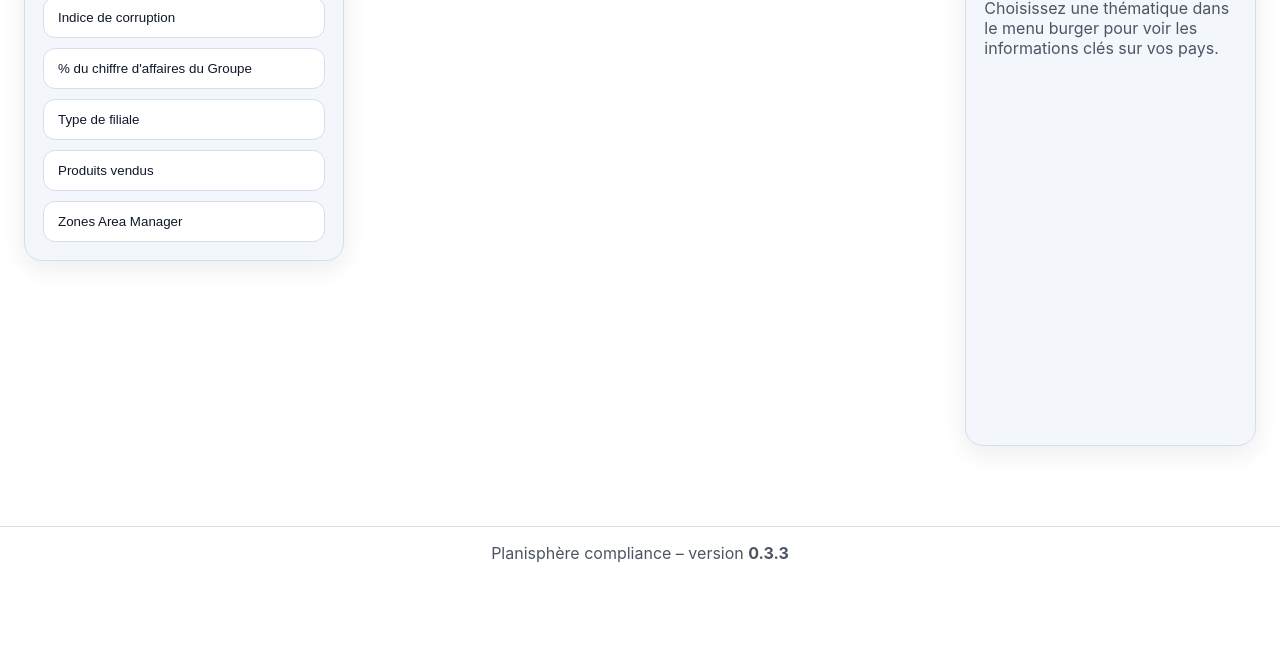
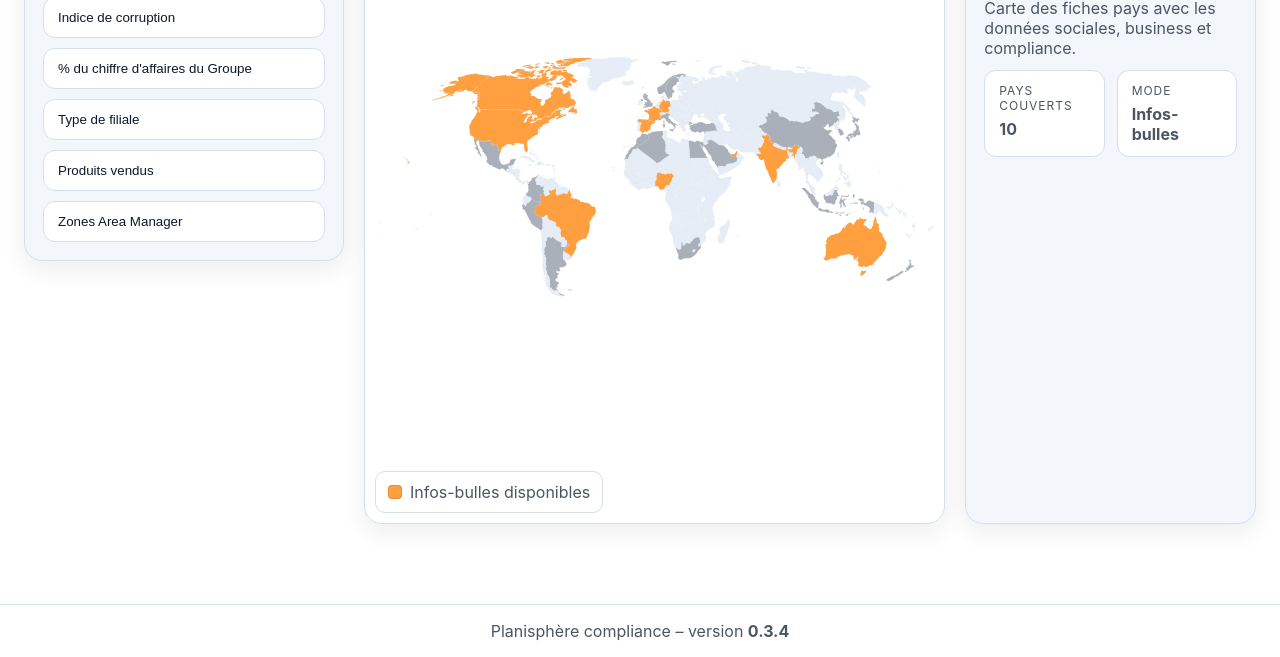
Before and after one commit to antoinelmariel-ux/planisphere, a plain HTML site: page index.html in a window 1280 px wide. Shown: the part 223-880 px from the top of the page. Before the commit the page ends 802 px from the top, so only its background shows below. Drawn offline with Linux system fonts and the light colour scheme.

Commit message:
Use SVG world map for world map rendering

```diff
--- a/assets/css/styles.css
+++ b/assets/css/styles.css
@@ -146,11 +146,17 @@ main {
   overflow: hidden;
 }
 
-.leaflet-container {
+.map svg {
   width: 100%;
   height: 100%;
-  font-family: inherit;
-  border-radius: var(--radius);
+  display: block;
+}
+
+.map path {
+  fill: #e6edf7;
+  stroke: #cbd5e1;
+  stroke-width: 0.5;
+  transition: fill 0.2s ease, opacity 0.2s ease;
 }
 
 .legend {
--- a/assets/js/app.js
+++ b/assets/js/app.js
@@ -1,50 +1,82 @@
-const APP_VERSION = "0.3.3";
-const TILE_RESOURCES_HELP =
-  "Pour afficher la carte, assurez-vous que Leaflet (assets/vendor/leaflet/leaflet.js et leaflet.css) est chargé et que l'accès aux tuiles OpenStreetMap (https://{s}.tile.openstreetmap.org) est autorisé.";
+const APP_VERSION = "0.3.4";
+const WORLD_SVG_PATH = "assets/world.svg";
+const COUNTRY_ID_MAPPINGS = {
+  US: "US",
+  CA: "CA",
+  MX: "MX",
+  BR: "BR",
+  AR: "AR",
+  CO: "CO",
+  PE: "PE",
+  GB: "GB",
+  FR: "FR",
+  DE: "DE",
+  ES: "ES",
+  IT: "IT",
+  NO: "NO",
+  SE: "SE",
+  DZ: "DZ",
+  MA: "MA",
+  NG: "NG",
+  ZA: "ZA",
+  EG: "EG",
+  TR: "TR",
+  SA: "SA",
+  AE: "AE",
+  IN: "IN",
+  CN: "CN",
+  JP: "JP",
+  KR: "KR",
+  AU: "AU",
+  NZ: "NZ",
+  SG: "SG",
+  ID: "ID"
+};
 
 document.getElementById("versionLabel").textContent = APP_VERSION;
 
-const COUNTRY_SHAPES = [
-  { id: "USA", name: "États-Unis", bounds: [-125, 24, -66, 49] },
-  { id: "CAN", name: "Canada", bounds: [-140, 50, -60, 83] },
-  { id: "MEX", name: "Mexique", bounds: [-117, 14, -86, 33] },
-  { id: "BRA", name: "Brésil", bounds: [-74, -34, -34, 5] },
-  { id: "ARG", name: "Argentine", bounds: [-73, -55, -53, -22] },
-  { id: "COL", name: "Colombie", bounds: [-79, -4, -66, 13] },
-  { id: "PER", name: "Pérou", bounds: [-82, -18, -68, -2] },
-  { id: "GBR", name: "Royaume-Uni", bounds: [-8, 50, 2, 59] },
-  { id: "FRA", name: "France", bounds: [-5, 42, 7, 51] },
-  { id: "DEU", name: "Allemagne", bounds: [5, 47, 15, 55] },
-  { id: "ESP", name: "Espagne", bounds: [-9, 36, 3, 44] },
-  { id: "ITA", name: "Italie", bounds: [7, 37, 18, 47] },
-  { id: "NOR", name: "Norvège", bounds: [4, 58, 31, 71] },
-  { id: "SWE", name: "Suède", bounds: [11, 55, 23, 69] },
-  { id: "DZA", name: "Algérie", bounds: [-9, 19, 12, 37] },
-  { id: "MAR", name: "Maroc", bounds: [-13, 27, -1, 36] },
-  { id: "NGA", name: "Nigéria", bounds: [2, 4, 14, 14] },
-  { id: "ZAF", name: "Afrique du Sud", bounds: [16, -35, 33, -22] },
-  { id: "EGY", name: "Égypte", bounds: [25, 22, 36, 32] },
-  { id: "TUR", name: "Turquie", bounds: [26, 36, 45, 42] },
-  { id: "SAU", name: "Arabie Saoudite", bounds: [35, 16, 56, 32] },
-  { id: "ARE", name: "Émirats arabes unis", bounds: [51, 22, 56, 27] },
-  { id: "IND", name: "Inde", bounds: [68, 8, 97, 33] },
-  { id: "CHN", name: "Chine", bounds: [73, 18, 135, 53] },
-  { id: "JPN", name: "Japon", bounds: [130, 31, 145, 45] },
-  { id: "KOR", name: "Corée du Sud", bounds: [126, 34, 130, 39] },
-  { id: "AUS", name: "Australie", bounds: [113, -44, 154, -10] },
-  { id: "NZL", name: "Nouvelle-Zélande", bounds: [166, -47, 179, -34] },
-  { id: "SGP", name: "Singapour", bounds: [103, 1, 104, 2] },
-  { id: "IDN", name: "Indonésie", bounds: [95, -11, 141, 6] }
+const COUNTRIES = [
+  { id: "US", name: "États-Unis", svgKeys: ["United States"] },
+  { id: "CA", name: "Canada", svgKeys: ["Canada"] },
+  { id: "MX", name: "Mexique", svgKeys: ["Mexico", "MX"] },
+  { id: "BR", name: "Brésil", svgKeys: ["Brazil", "BR"] },
+  { id: "AR", name: "Argentine", svgKeys: ["Argentina", "AR"] },
+  { id: "CO", name: "Colombie", svgKeys: ["Colombia", "CO"] },
+  { id: "PE", name: "Pérou", svgKeys: ["Peru", "PE"] },
+  { id: "GB", name: "Royaume-Uni", svgKeys: ["United Kingdom", "GB", "England", "Scotland", "Wales", "Northern Ireland"] },
+  { id: "FR", name: "France", svgKeys: ["France", "FR"] },
+  { id: "DE", name: "Allemagne", svgKeys: ["Germany", "DE"] },
+  { id: "ES", name: "Espagne", svgKeys: ["Spain", "ES"] },
+  { id: "IT", name: "Italie", svgKeys: ["Italy", "IT"] },
+  { id: "NO", name: "Norvège", svgKeys: ["Norway", "NO"] },
+  { id: "SE", name: "Suède", svgKeys: ["Sweden", "SE"] },
+  { id: "DZ", name: "Algérie", svgKeys: ["Algeria", "DZ"] },
+  { id: "MA", name: "Maroc", svgKeys: ["Morocco", "MA"] },
+  { id: "NG", name: "Nigéria", svgKeys: ["Nigeria", "NG"] },
+  { id: "ZA", name: "Afrique du Sud", svgKeys: ["South Africa", "ZA"] },
+  { id: "EG", name: "Égypte", svgKeys: ["Egypt", "EG"] },
+  { id: "TR", name: "Turquie", svgKeys: ["Turkey", "TR"] },
+  { id: "SA", name: "Arabie Saoudite", svgKeys: ["Saudi Arabia", "SA"] },
+  { id: "AE", name: "Émirats arabes unis", svgKeys: ["United Arab Emirates", "AE"] },
+  { id: "IN", name: "Inde", svgKeys: ["India", "IN"] },
+  { id: "CN", name: "Chine", svgKeys: ["China", "CN"] },
+  { id: "JP", name: "Japon", svgKeys: ["Japan", "JP"] },
+  { id: "KR", name: "Corée du Sud", svgKeys: ["South Korea", "Korea", "KR"] },
+  { id: "AU", name: "Australie", svgKeys: ["Australia", "AU"] },
+  { id: "NZ", name: "Nouvelle-Zélande", svgKeys: ["New Zealand", "NZ"] },
+  { id: "SG", name: "Singapour", svgKeys: ["Singapore", "SG"] },
+  { id: "ID", name: "Indonésie", svgKeys: ["Indonesia", "ID"] }
 ];
 
 const DEFAULT_THEMES = {
+
   countryProfile: {
     label: "Fiche pays",
     mode: "tooltip",
     color: "#ff9f3f",
     description: "Carte des fiches pays avec les données sociales, business et compliance.",
     data: {
-      FRA: {
+      FR: {
         employees: 1200,
         revenue: "820 M€",
         activity: "Siège, promotion et collecte",
@@ -52,7 +84,7 @@ const DEFAULT_THEMES = {
         complianceLead: "Jeanne Durand (Sponsor : CFO Groupe)",
         legal: "Protection données, anti-corruption, concurrence"
       },
-      USA: {
+      US: {
         employees: 480,
         revenue: "410 M$",
         activity: "Collecte et distribution digitale",
@@ -60,7 +92,7 @@ const DEFAULT_THEMES = {
         complianceLead: "Elena Walsh (Sponsor : CEO US)",
         legal: "FCPA, privacy state laws, export control"
       },
-      BRA: {
+      BR: {
         employees: 220,
         revenue: "125 M$",
         activity: "Promotion et collecte",
@@ -68,7 +100,7 @@ const DEFAULT_THEMES = {
         complianceLead: "Paulo Mendes (Sponsor : COO LatAm)",
         legal: "LGPD, anti-corruption, concurrence"
       },
-      NGA: {
+      NG: {
         employees: 160,
         revenue: "65 M$",
         activity: "Collecte et distribution locale",
@@ -76,7 +108,7 @@ const DEFAULT_THEMES = {
         complianceLead: "Adaeze Okafor (Sponsor : Area Manager 2)",
         legal: "Donnees, sanctions locales, diligence tiers"
       },
-      IND: {
+      IN: {
         employees: 350,
         revenue: "190 M$",
         activity: "Promotion & collecte",
@@ -84,7 +116,7 @@ const DEFAULT_THEMES = {
         complianceLead: "Amit Sharma (Sponsor : CTO Groupe)",
         legal: "IT Rules, prévention fraude, concurrence"
       },
-      CAN: {
+      CA: {
         employees: 260,
         revenue: "220 M$",
         activity: "Distribution et support régional",
@@ -92,7 +124,7 @@ const DEFAULT_THEMES = {
         complianceLead: "Sophie Tremblay (Sponsor : CRO Amériques)",
         legal: "LPRPDE, lutte anticorruption, obligations export"
       },
-      DEU: {
+      DE: {
         employees: 310,
         revenue: "275 M€",
         activity: "Promotion et opérations industrielles",
@@ -100,7 +132,7 @@ const DEFAULT_THEMES = {
         complianceLead: "Karl Hoffmann (Sponsor : COO Europe)",
         legal: "BAFA export control, concurrence, RGPD"
       },
-      ESP: {
+      ES: {
         employees: 140,
         revenue: "95 M€",
         activity: "Promotion & collecte",
@@ -108,7 +140,7 @@ const DEFAULT_THEMES = {
         complianceLead: "Lucía Ramos (Sponsor : Directeur Europe Sud)",
         legal: "RGPD, Sapin II local, obligations CNMC"
       },
-      ARE: {
+      AE: {
         employees: 120,
         revenue: "70 M$",
         activity: "Hub régional et support partenaires",
@@ -116,7 +148,7 @@ const DEFAULT_THEMES = {
         complianceLead: "Yara Al Nahyan (Sponsor : Area Manager 2)",
         legal: "Lutte anti-blanchiment, obligations Emirats, données sensibles"
       },
-      AUS: {
+      AU: {
         employees: 150,
         revenue: "110 M$",
         activity: "Distribution, support et R&D locale",
@@ -133,26 +165,26 @@ const DEFAULT_THEMES = {
     domain: [0, 100],
     description: "Indice Transparency International (0 = fort risque, 100 = risque faible).",
     data: {
-      CAN: 74,
-      FRA: 72,
-      DEU: 79,
-      USA: 69,
-      GBR: 73,
-      ESP: 60,
-      BRA: 38,
-      ARG: 37,
-      NGA: 24,
-      ZAF: 43,
-      IND: 40,
-      CHN: 45,
-      JPN: 73,
-      AUS: 75,
-      MEX: 31,
-      TUR: 36,
-      ARE: 68,
-      MAR: 38,
-      EGY: 29,
-      KOR: 63
+      CA: 74,
+      FR: 72,
+      DE: 79,
+      US: 69,
+      GB: 73,
+      ES: 60,
+      BR: 38,
+      AR: 37,
+      NG: 24,
+      ZA: 43,
+      IN: 40,
+      CN: 45,
+      JP: 73,
+      AU: 75,
+      MX: 31,
+      TR: 36,
+      AE: 68,
+      MA: 38,
+      EG: 29,
+      KR: 63
     }
   },
   revenueShare: {
@@ -162,21 +194,21 @@ const DEFAULT_THEMES = {
     domain: [0, 20],
     description: "Répartition du chiffre d'affaires consolidé.",
     data: {
-      FRA: 18,
-      USA: 14,
-      DEU: 8,
-      GBR: 6,
-      IND: 5,
-      BRA: 4,
-      AUS: 4,
-      CHN: 6,
-      NGA: 2,
-      ARE: 3,
-      JPN: 3,
-      MEX: 2,
-      CAN: 5,
-      ESP: 3,
-      ITA: 2
+      FR: 18,
+      US: 14,
+      DE: 8,
+      GB: 6,
+      IN: 5,
+      BR: 4,
+      AU: 4,
+      CN: 6,
+      NG: 2,
+      AE: 3,
+      JP: 3,
+      MX: 2,
+      CA: 5,
+      ES: 3,
+      IT: 2
     }
   },
   subsidiaryType: {
@@ -190,20 +222,20 @@ const DEFAULT_THEMES = {
       Distributeur: "#ffd66b"
     },
     data: {
-      FRA: "Promotion & Collecte",
-      USA: "Collecte",
-      DEU: "Promotion",
-      GBR: "Promotion",
-      BRA: "Promotion & Collecte",
-      NGA: "Collecte",
-      ARE: "Distributeur",
-      AUS: "Distributeur",
-      IND: "Promotion & Collecte",
-      JPN: "Promotion",
-      ESP: "Promotion",
-      TUR: "Collecte",
-      MAR: "Promotion",
-      CAN: "Promotion & Collecte"
+      FR: "Promotion & Collecte",
+      US: "Collecte",
+      DE: "Promotion",
+      GB: "Promotion",
+      BR: "Promotion & Collecte",
+      NG: "Collecte",
+      AE: "Distributeur",
+      AU: "Distributeur",
+      IN: "Promotion & Collecte",
+      JP: "Promotion",
+      ES: "Promotion",
+      TR: "Collecte",
+      MA: "Promotion",
+      CA: "Promotion & Collecte"
     }
   },
   products: {
@@ -212,16 +244,16 @@ const DEFAULT_THEMES = {
     color: "#64d4ff",
     description: "Portefeuille produits par marché (multi-produits autorisés).",
     data: {
-      FRA: { products: ["Suite data", "API open compliance", "Monitoring IA"] },
-      USA: { products: ["Suite data", "Monitoring IA"] },
-      DEU: { products: ["API open compliance", "Tableaux M&A"] },
-      GBR: { products: ["Suite data", "Screening tiers"] },
-      NGA: { products: ["Screening tiers", "KYC mobile"] },
-      IND: { products: ["Suite data", "KYC mobile", "Monitoring IA"] },
-      BRA: { products: ["Suite data", "Screening tiers"] },
-      ESP: { products: ["API open compliance", "Monitoring IA"] },
-      CAN: { products: ["Suite data", "Tableaux M&A"] },
-      AUS: { products: ["Screening tiers", "KYC mobile"] }
+      FR: { products: ["Suite data", "API open compliance", "Monitoring IA"] },
+      US: { products: ["Suite data", "Monitoring IA"] },
+      DE: { products: ["API open compliance", "Tableaux M&A"] },
+      GB: { products: ["Suite data", "Screening tiers"] },
+      NG: { products: ["Screening tiers", "KYC mobile"] },
+      IN: { products: ["Suite data", "KYC mobile", "Monitoring IA"] },
+      BR: { products: ["Suite data", "Screening tiers"] },
+      ES: { products: ["API open compliance", "Monitoring IA"] },
+      CA: { products: ["Suite data", "Tableaux M&A"] },
+      AU: { products: ["Screening tiers", "KYC mobile"] }
     }
   },
   areaManager: {
@@ -234,20 +266,20 @@ const DEFAULT_THEMES = {
       "Area Manager 3": "#7f8cff"
     },
     data: {
-      FRA: "Area Manager 1",
-      GBR: "Area Manager 1",
-      DEU: "Area Manager 1",
-      CAN: "Area Manager 1",
-      USA: "Area Manager 2",
-      MEX: "Area Manager 2",
-      BRA: "Area Manager 2",
-      NGA: "Area Manager 2",
-      ESP: "Area Manager 2",
-      ARE: "Area Manager 2",
-      IND: "Area Manager 3",
-      CHN: "Area Manager 3",
-      JPN: "Area Manager 3",
-      AUS: "Area Manager 3"
+      FR: "Area Manager 1",
+      GB: "Area Manager 1",
+      DE: "Area Manager 1",
+      CA: "Area Manager 1",
+      US: "Area Manager 2",
+      MX: "Area Manager 2",
+      BR: "Area Manager 2",
+      NG: "Area Manager 2",
+      ES: "Area Manager 2",
+      AE: "Area Manager 2",
+      IN: "Area Manager 3",
+      CN: "Area Manager 3",
+      JP: "Area Manager 3",
+      AU: "Area Manager 3"
     }
   }
 };
@@ -279,24 +311,30 @@ function cloneThemes(data) {
   return JSON.parse(JSON.stringify(data));
 }
 
-function boundsToLatLng(bounds) {
-  const [minLon, minLat, maxLon, maxLat] = bounds;
-  return [
-    [minLat, minLon],
-    [maxLat, maxLon]
-  ];
+function normalizeThemeCountries(themes) {
+  const mapped = cloneThemes(themes);
+  Object.values(mapped).forEach((theme) => {
+    if (!theme.data) return;
+    const normalized = {};
+    Object.entries(theme.data).forEach(([key, value]) => {
+      const target = COUNTRY_ID_MAPPINGS[key] || key;
+      normalized[target] = value;
+    });
+    theme.data = normalized;
+  });
+  return mapped;
 }
 
 function loadThemes() {
   try {
     const cached = localStorage.getItem("complianceThemes");
     if (cached) {
-      return JSON.parse(cached);
+      return normalizeThemeCountries(JSON.parse(cached));
     }
   } catch (error) {
     console.warn("Impossible de charger le cache", error);
   }
-  return cloneThemes(DEFAULT_THEMES);
+  return normalizeThemeCountries(DEFAULT_THEMES);
 }
 
 function persistThemes() {
@@ -344,46 +382,65 @@ function showTooltipForCountry(id, event) {
     return;
   }
 
-  const point = event.containerPoint;
+  const rect = document.getElementById("map").getBoundingClientRect();
+  const point = {
+    x: event.clientX - rect.left,
+    y: event.clientY - rect.top
+  };
   tooltip.innerHTML = content;
   tooltip.style.left = `${point.x + 16}px`;
   tooltip.style.top = `${point.y + 16}px`;
   tooltip.classList.add("visible");
 }
 
-function createMap() {
+function findCountryShapes(container, country) {
+  const elements = [];
+  country.svgKeys.forEach((key) => {
+    container.querySelectorAll(`#${key}, [name="${key}"]`).forEach((node) => {
+      if (!elements.includes(node)) elements.push(node);
+    });
+    const classSelector = `.${key.replace(/\s+/g, ".")}`;
+    container.querySelectorAll(classSelector).forEach((node) => {
+      if (!elements.includes(node)) elements.push(node);
+    });
+  });
+  return elements;
+}
+
+async function createMap() {
   const container = document.getElementById("map");
   container.innerHTML = "";
   hideResourceNotice();
-  state.map = L.map(container, { worldCopyJump: true });
+  state.countryLayers = {};
 
-  const tiles = L.tileLayer("https://{s}.tile.openstreetmap.org/{z}/{x}/{y}.png", {
-    maxZoom: 6,
-    minZoom: 2,
-    attribution: "© OpenStreetMap contributeurs"
-  });
+  try {
+    const response = await fetch(WORLD_SVG_PATH);
+    if (!response.ok) throw new Error(`HTTP ${response.status}`);
+    const svgMarkup = await response.text();
+    container.innerHTML = svgMarkup;
+    const svg = container.querySelector("svg");
+    if (!svg) throw new Error("SVG introuvable");
+    svg.setAttribute("width", "100%");
+    svg.setAttribute("height", "100%");
+    svg.setAttribute("preserveAspectRatio", "xMidYMid meet");
+    state.map = svg;
 
-  tiles.addEventListener("load", () => hideResourceNotice());
-  tiles.addEventListener("tileerror", () => showResourceNotice(TILE_RESOURCES_HELP));
-  tiles.addTo(state.map);
+    COUNTRIES.forEach((country) => {
+      const shapes = findCountryShapes(container, country);
+      if (!shapes.length) return;
+      state.countryLayers[country.id] = shapes;
+      shapes.forEach((shape) => {
+        shape.style.cursor = "pointer";
+        shape.addEventListener("mousemove", (e) => showTooltipForCountry(country.id, e));
+        shape.addEventListener("mouseleave", hideTooltip);
+      });
+    });
 
-  const bounds = L.latLngBounds([]);
-  COUNTRY_SHAPES.forEach((country) => {
-    const rectangle = L.rectangle(boundsToLatLng(country.bounds), {
-      color: "#cbd5e1",
-      weight: 1,
-      fillColor: "#e6edf7",
-      fillOpacity: 1
-    });
-    rectangle.addTo(state.map);
-    rectangle.on("mousemove", (e) => showTooltipForCountry(country.id, e));
-    rectangle.on("mouseout", hideTooltip);
-    state.countryLayers[country.id] = rectangle;
-    bounds.extend(boundsToLatLng(country.bounds));
-  });
-
-  state.map.fitBounds(bounds, { padding: [20, 20] });
-  refreshColors();
+    refreshColors();
+  } catch (error) {
+    console.error("Impossible de charger la carte SVG", error);
+    showResourceNotice("Impossible de charger la carte World.svg.");
+  }
 }
 
 function colorForCountry(id, theme) {
@@ -411,14 +468,14 @@ function colorForCountry(id, theme) {
 
 function refreshColors() {
   const theme = state.themes[state.currentTheme];
-  Object.entries(state.countryLayers).forEach(([id, layer]) => {
+  Object.entries(state.countryLayers).forEach(([id, shapes]) => {
     const fill = colorForCountry(id, theme);
     const hasData = theme.data[id] !== undefined;
-    layer.setStyle({
-      fillColor: fill,
-      fillOpacity: hasData ? 1 : 0.35,
-      color: "#cbd5e1",
-      weight: 1
+    shapes.forEach((shape) => {
+      shape.style.fill = fill;
+      shape.style.opacity = hasData ? 1 : 0.35;
+      shape.style.stroke = "#cbd5e1";
+      shape.style.strokeWidth = 0.5;
     });
   });
 }
@@ -465,7 +522,7 @@ function buildLegend() {
 }
 
 function buildTooltipContent(id, theme) {
-  const country = COUNTRY_SHAPES.find((c) => c.id === id);
+  const country = COUNTRIES.find((c) => c.id === id);
   const value = theme.data[id];
   if (!value || !country) return "";
   if (theme === state.themes.countryProfile) {
@@ -569,7 +626,7 @@ function buildBackOffice() {
 
   const countrySelect = document.getElementById("countrySelect");
   countrySelect.innerHTML = "";
-  COUNTRY_SHAPES.forEach((country) => {
+  COUNTRIES.forEach((country) => {
     const option = document.createElement("option");
     option.value = country.id;
     option.textContent = country.name;
@@ -632,7 +689,7 @@ function handleBackOfficeSubmit(e) {
       employees: Number(document.getElementById("field-employees").value || 0),
       revenue: document.getElementById("field-revenue").value || "N/A",
       activity: document.getElementById("field-activity").value || "",
-      country: COUNTRY_SHAPES.find((c) => c.id === countryId)?.name || countryId,
+      country: COUNTRIES.find((c) => c.id === countryId)?.name || countryId,
       complianceLead: document.getElementById("field-complianceLead").value || "",
       legal: document.getElementById("field-legal").value || ""
     };
--- a/index.html
+++ b/index.html
@@ -4,7 +4,6 @@
   <meta charset="UTF-8" />
   <meta name="viewport" content="width=device-width, initial-scale=1.0" />
   <title>Planisphère Compliance</title>
-  <link rel="stylesheet" href="assets/vendor/leaflet/leaflet.css" />
   <link rel="stylesheet" href="assets/css/styles.css" />
 </head>
 <body>
@@ -80,10 +79,9 @@
   </aside>
 
   <footer class="footer">
-    <p>Planisphère compliance – version <strong id="versionLabel">0.3.3</strong></p>
+    <p>Planisphère compliance – version <strong id="versionLabel">0.3.4</strong></p>
   </footer>
 
-  <script src="assets/vendor/leaflet/leaflet.js"></script>
   <script src="assets/js/app.js"></script>
 </body>
 </html>
```
